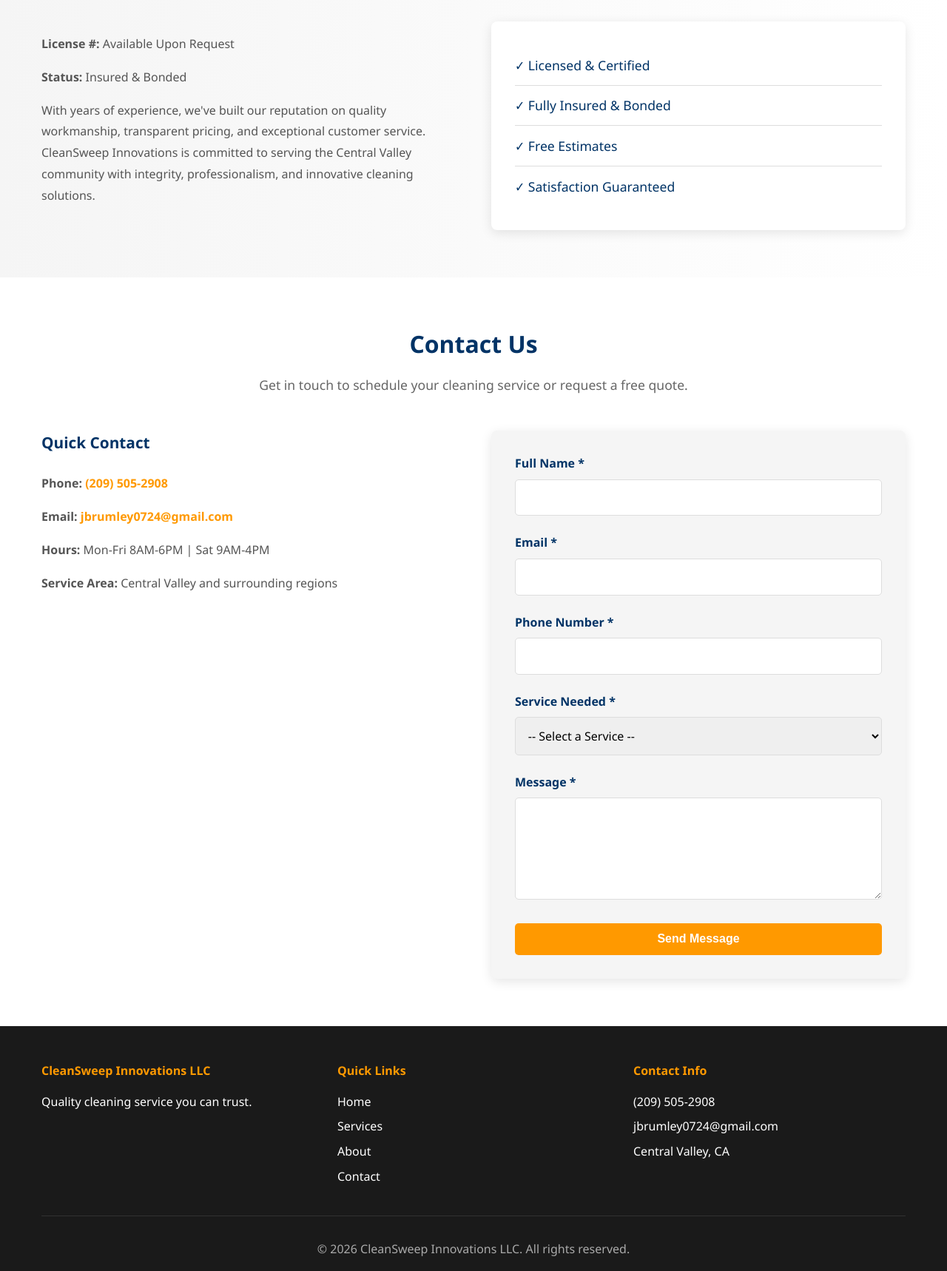
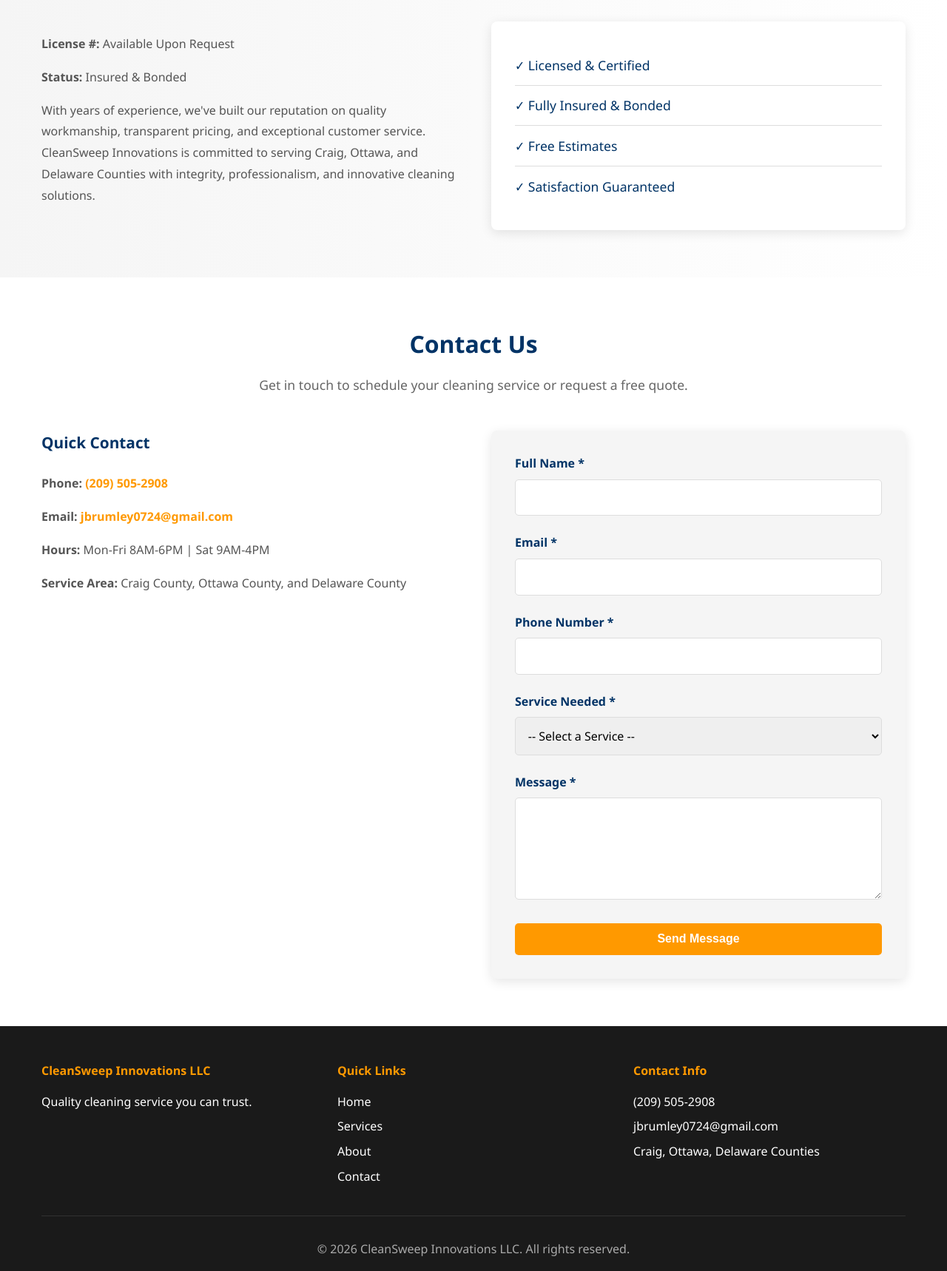
Before and after one commit to joshuabrum89-byte/business-website, a plain HTML site: page index.html in a window 1280 px wide. Shown: the part 1080-2798 px from the top of the page at 74% size. Drawn offline with Linux system fonts and the light colour scheme.

Commit message:
Update service area to Craig County, Ottawa County, and Delaware County

```diff
--- a/index.html
+++ b/index.html
@@ -31,7 +31,7 @@
 <section id="home" class="hero">
     <div class="container hero-content">
         <h1>Reliable Cleaning Service You Can Trust</h1>
-        <p>Serving the Central Valley with quality workmanship and honest pricing.</p>
+        <p>Serving Craig, Ottawa, and Delaware Counties with quality workmanship and honest pricing.</p>
         <a href="#contact" class="cta-button cta-large">Get a Free Quote</a>
     </div>
 </section>
@@ -68,7 +68,7 @@
             <div class="about-content">
                 <p><strong>License #:</strong> Available Upon Request</p>
                 <p><strong>Status:</strong> Insured & Bonded</p>
-                <p>With years of experience, we've built our reputation on quality workmanship, transparent pricing, and exceptional customer service. CleanSweep Innovations is committed to serving the Central Valley community with integrity, professionalism, and innovative cleaning solutions.</p>
+                <p>With years of experience, we've built our reputation on quality workmanship, transparent pricing, and exceptional customer service. CleanSweep Innovations is committed to serving Craig, Ottawa, and Delaware Counties with integrity, professionalism, and innovative cleaning solutions.</p>
             </div>
             <div class="about-features">
                 <ul>
@@ -94,7 +94,7 @@
                 <p><strong>Phone:</strong> <a href="tel:2095052908">(209) 505-2908</a></p>
                 <p><strong>Email:</strong> <a href="mailto:jbrumley0724@gmail.com">jbrumley0724@gmail.com</a></p>
                 <p><strong>Hours:</strong> Mon-Fri 8AM-6PM | Sat 9AM-4PM</p>
-                <p><strong>Service Area:</strong> Central Valley and surrounding regions</p>
+                <p><strong>Service Area:</strong> Craig County, Ottawa County, and Delaware County</p>
             </div>
 
             <form class="contact-form" action="#" method="POST">
@@ -152,7 +152,7 @@
                 <ul>
                     <li><a href="tel:2095052908">(209) 505-2908</a></li>
                     <li><a href="mailto:jbrumley0724@gmail.com">jbrumley0724@gmail.com</a></li>
-                    <li>Central Valley, CA</li>
+                    <li>Craig, Ottawa, Delaware Counties</li>
                 </ul>
             </div>
         </div>
```
